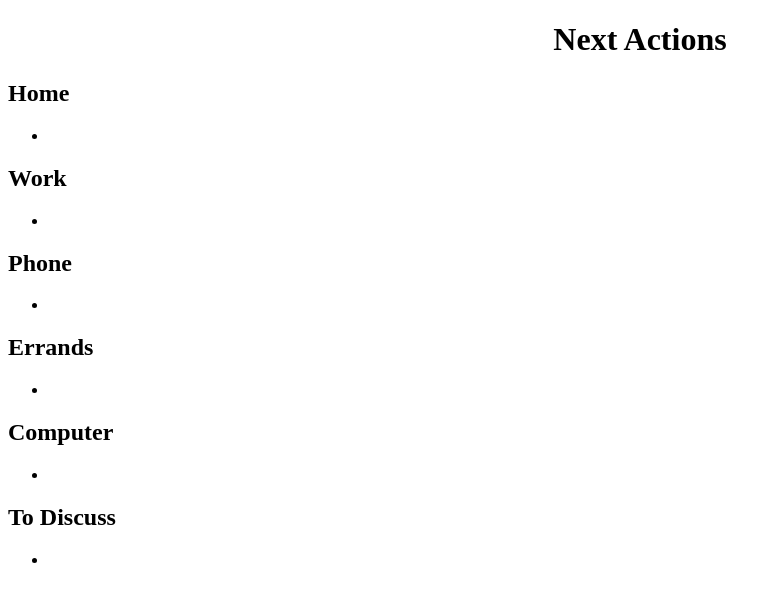
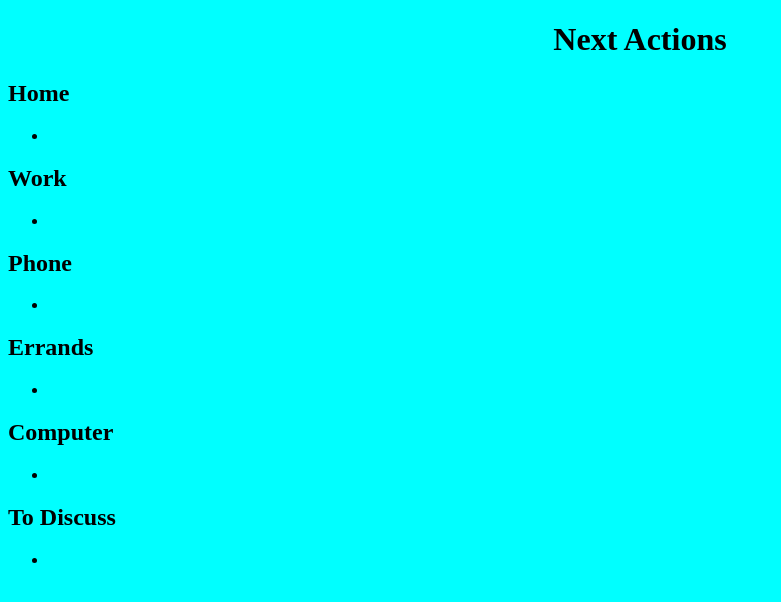
Before and after one commit to SurfMonkey17/NextActions, a plain HTML site: page index.html in a window 1280 px wide. Shown: the whole page, without its empty margins (0-781 px from the left). Drawn offline with Linux system fonts and the light colour scheme.

Commit message:
setup files

```diff
--- a/style.css
+++ b/style.css
@@ -1,3 +1,7 @@
 h1 {
     text-align: center;
 }
+
+body {
+    background-color: #00FFFF;
+}
```
